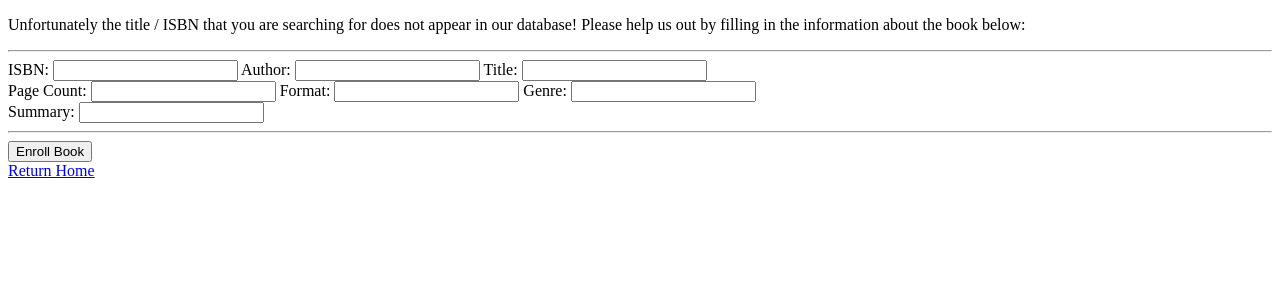
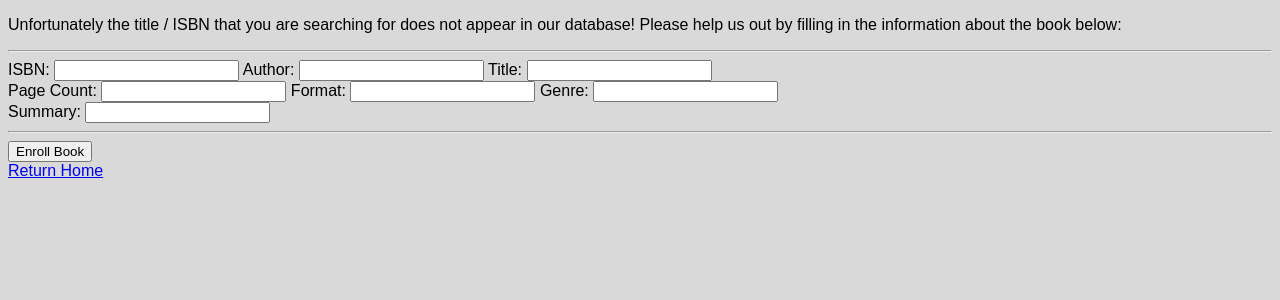
Before and after one commit to jzakilla/bookfinder, a Flask app: page /enrollment in a window 1280 px wide. Shown: the top 300 px of the page. Run offline with Flask 2, Linux system fonts and the light colour scheme.

Commit message:
added favicon and css to all pages

```diff
--- a/libre_py/webify/templates/browse.html
+++ b/libre_py/webify/templates/browse.html
@@ -3,6 +3,7 @@
 <head>
 	<title>Used Books Query</title>
 	<link rel="stylesheet" type="text/css" href="{{ url_for('static', filename='librestyle.css') }}">
+	<link rel="icon" href="static/book_icon.png">
 </head>
 <body>
 	<div class="mainbody">
--- a/libre_py/webify/templates/enrollment.html
+++ b/libre_py/webify/templates/enrollment.html
@@ -2,6 +2,8 @@
 <html>
 <head>
 	<title>Book Enrollment</title>
+	<link rel="stylesheet" type="text/css" href="{{ url_for('static', filename='librestyle.css') }}">
+	<link rel="icon" href="static/book_icon.png">
 </head>
 <body>
 
--- a/libre_py/webify/templates/results.html
+++ b/libre_py/webify/templates/results.html
@@ -2,6 +2,8 @@
 <html>
 <head>
 	<title>Search Results</title>
+	<link rel="stylesheet" type="text/css" href="{{ url_for('static', filename='librestyle.css') }}">
+	<link rel="icon" href="static/book_icon.png">
 </head>
 <body>
 {% block content %}
--- a/libre_py/webify/templates/stocking.html
+++ b/libre_py/webify/templates/stocking.html
@@ -3,6 +3,7 @@
 <head>
 	<title>Stocking</title>
 	<link rel="stylesheet" type="text/css" href="{{ url_for('static', filename='librestyle.css') }}">
+	<link rel="icon" href="static/book_icon.png">
 </head>
 <body>
 	<p>This page is intended for stocking purposes. To begin, simply scan the barcode or manually enter the ISBN of the book that you are attempting to enroll. If the book exists in the database already, the count will be increased by one. If it does not, you will be redirected to the enrollment page.</p>
```
